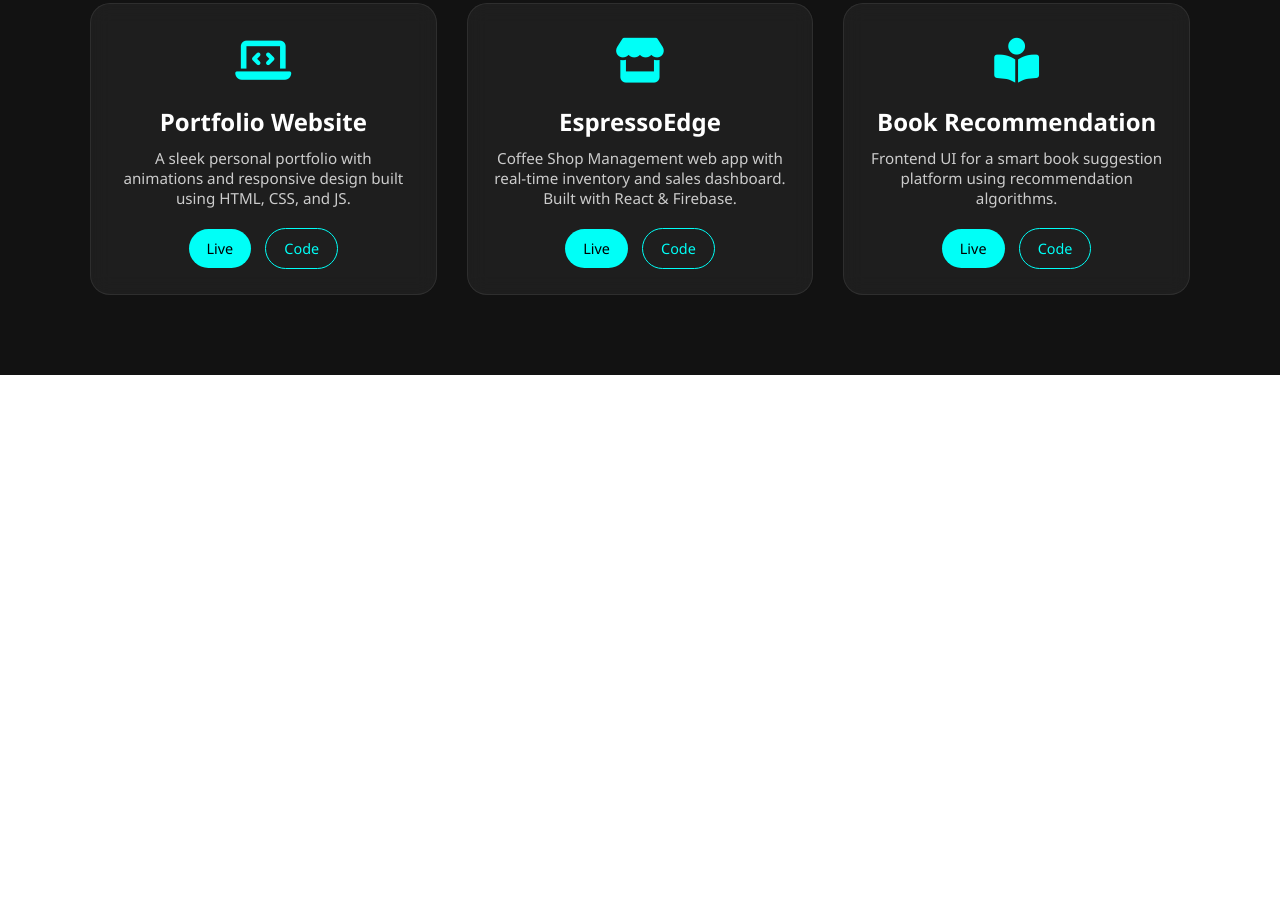
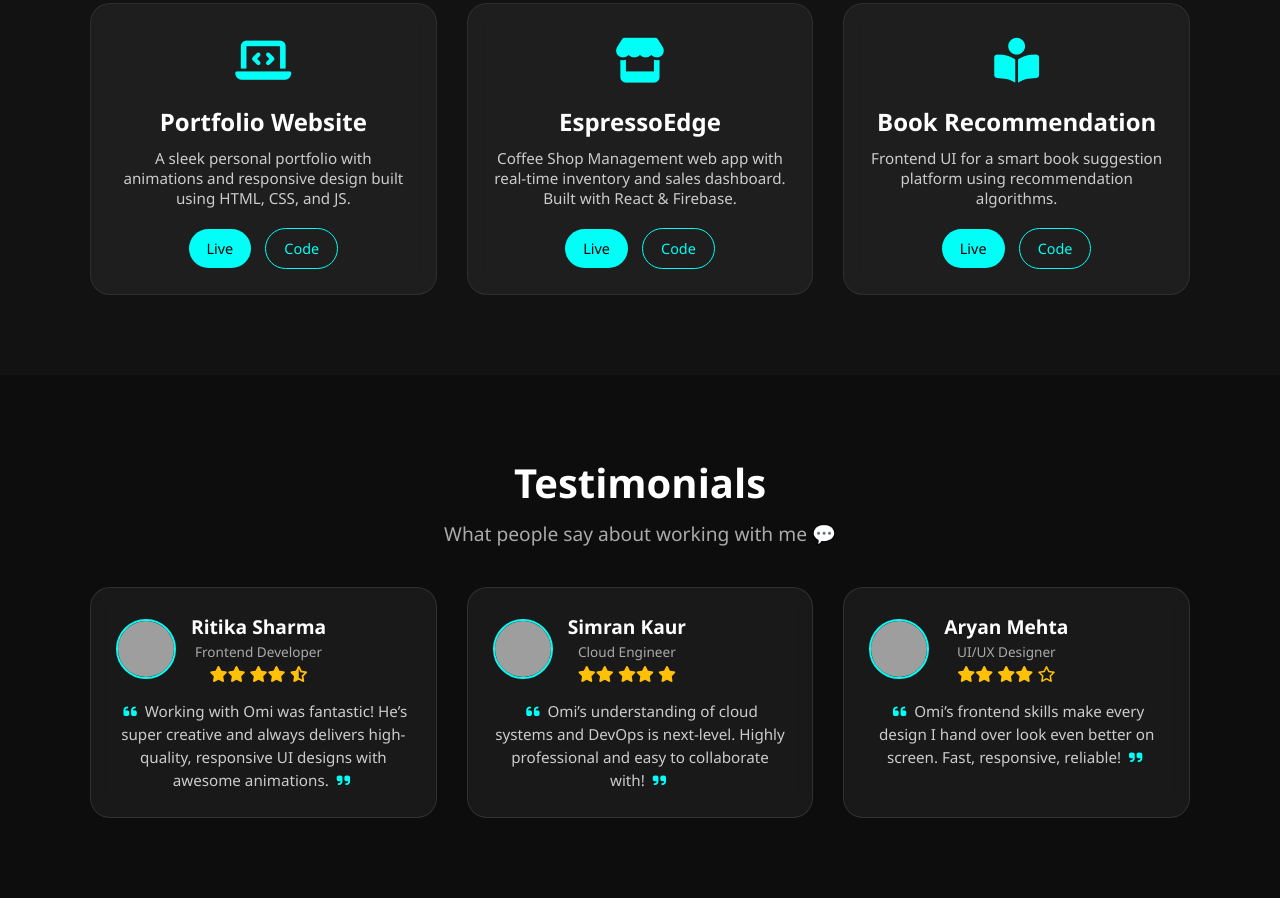
Before and after one commit to Omkarkadam-dev/My_Portfolio-2, a plain HTML site: page index.html in a window 1280 px wide. Shown: the part 2132-3030 px from the top of the page. Before the commit the page ends 2507 px from the top, so only its background shows below. Drawn offline with Linux system fonts and the light colour scheme; grey boxes are pictures that could not be loaded.

Commit message:
add Testimonial section

```diff
--- a/assets/script.js
+++ b/assets/script.js
@@ -60,3 +60,35 @@ const projectObserver = new IntersectionObserver((entries) => {
 projectCards.forEach(card => {
   projectObserver.observe(card);
 });
+
+
+// Auto slide testimonial cards
+let testimonialIndex = 0;
+const testimonials = document.querySelectorAll('.testimonial-card');
+
+function showNextTestimonial() {
+  testimonials.forEach(card => card.classList.remove('active'));
+  testimonialIndex = (testimonialIndex + 1) % testimonials.length;
+  testimonials[testimonialIndex].classList.add('active');
+}
+
+setInterval(showNextTestimonial, 5000);
+
+// Optional: show first on load
+testimonials[0].classList.add('active');
+
+
+// Reveal testimonials on scroll
+const testimonialCards = document.querySelectorAll('.testimonial-card');
+
+const testimonialObserver = new IntersectionObserver((entries) => {
+  entries.forEach(entry => {
+    if (entry.isIntersecting) {
+      entry.target.classList.add('in-view');
+    }
+  });
+}, {
+  threshold: 0.3,
+});
+
+testimonialCards.forEach(card => testimonialObserver.observe(card));
--- a/assets/style.css
+++ b/assets/style.css
@@ -387,3 +387,83 @@
       font-size: 1.3rem;
     }
   }
+
+
+  .testimonials {
+    background: #0d0d0d;
+    padding: 80px 20px;
+    text-align: center;
+    color: #fff;
+  }
+
+  .testimonial-container {
+    display: grid;
+    grid-template-columns: repeat(auto-fit, minmax(280px, 1fr));
+    gap: 30px;
+    max-width: 1100px;
+    margin: 40px auto 0 auto;
+  }
+
+  .testimonial-card {
+    background: rgba(255, 255, 255, 0.05);
+    backdrop-filter: blur(10px);
+    padding: 25px;
+    border-radius: 20px;
+    border: 1px solid rgba(255, 255, 255, 0.1);
+    transition: transform 0.4s ease, box-shadow 0.4s ease;
+    opacity: 0;
+    transform: translateY(30px);
+  }
+
+  .testimonial-card:hover {
+    transform: translateY(-10px);
+    box-shadow: 0 0 15px #00fff7, 0 0 30px rgba(0, 255, 247, 0.2);
+  }
+
+  .testimonial-header {
+    display: flex;
+    align-items: center;
+    margin-bottom: 15px;
+  }
+
+  .testimonial-header img {
+    width: 60px;
+    height: 60px;
+    border-radius: 50%;
+    margin-right: 15px;
+    border: 2px solid #00fff7;
+  }
+
+  .testimonial-header h3 {
+    font-size: 1.2rem;
+    margin: 0;
+  }
+
+  .testimonial-header p {
+    font-size: 0.85rem;
+    color: #aaa;
+    margin: 2px 0;
+  }
+
+  .stars {
+    color: #ffc107;
+  }
+
+  .testimonial-text {
+    font-size: 0.95rem;
+    color: #ccc;
+    line-height: 1.5;
+    margin-top: 10px;
+    position: relative;
+  }
+
+  .testimonial-text i {
+    color: #00fff7;
+    margin: 0 4px;
+  }
+
+  /* Scroll animation */
+  .testimonial-card.in-view {
+    opacity: 1;
+    transform: translateY(0);
+  }
--- a/index.html
+++ b/index.html
@@ -132,6 +132,64 @@
     </div>
   </section>
 
+  <section class="testimonials" id="testimonials">
+    <h2 class="section-title">Testimonials</h2>
+    <p class="section-subtitle">What people say about working with me 💬</p>
+
+    <div class="testimonial-container">
+      <!-- Testimonial 1 -->
+      <div class="testimonial-card">
+        <div class="testimonial-header">
+          <img src="https://i.pravatar.cc/100?img=12" alt="User 1" />
+          <div>
+            <h3>Ritika Sharma</h3>
+            <p>Frontend Developer</p>
+            <div class="stars">
+              <i class="fas fa-star"></i><i class="fas fa-star"></i>
+              <i class="fas fa-star"></i><i class="fas fa-star"></i>
+              <i class="fas fa-star-half-alt"></i>
+            </div>
+          </div>
+        </div>
+        <p class="testimonial-text"><i class="fas fa-quote-left"></i> Working with Omi was fantastic! He’s super creative and always delivers high-quality, responsive UI designs with awesome animations. <i class="fas fa-quote-right"></i></p>
+      </div>
+
+      <!-- Testimonial 2 -->
+      <div class="testimonial-card">
+        <div class="testimonial-header">
+          <img src="https://i.pravatar.cc/100?img=5" alt="User 2" />
+          <div>
+            <h3>Simran Kaur</h3>
+            <p>Cloud Engineer</p>
+            <div class="stars">
+              <i class="fas fa-star"></i><i class="fas fa-star"></i>
+              <i class="fas fa-star"></i><i class="fas fa-star"></i>
+              <i class="fas fa-star"></i>
+            </div>
+          </div>
+        </div>
+        <p class="testimonial-text"><i class="fas fa-quote-left"></i> Omi’s understanding of cloud systems and DevOps is next-level. Highly professional and easy to collaborate with! <i class="fas fa-quote-right"></i></p>
+      </div>
+
+      <!-- Testimonial 3 -->
+      <div class="testimonial-card">
+        <div class="testimonial-header">
+          <img src="https://i.pravatar.cc/100?img=7" alt="User 3" />
+          <div>
+            <h3>Aryan Mehta</h3>
+            <p>UI/UX Designer</p>
+            <div class="stars">
+              <i class="fas fa-star"></i><i class="fas fa-star"></i>
+              <i class="fas fa-star"></i><i class="fas fa-star"></i>
+              <i class="far fa-star"></i>
+            </div>
+          </div>
+        </div>
+        <p class="testimonial-text"><i class="fas fa-quote-left"></i> Omi’s frontend skills make every design I hand over look even better on screen. Fast, responsive, reliable! <i class="fas fa-quote-right"></i></p>
+      </div>
+    </div>
+  </section>
+
 
 
   <script src="/assets/script.js"></script>
```
